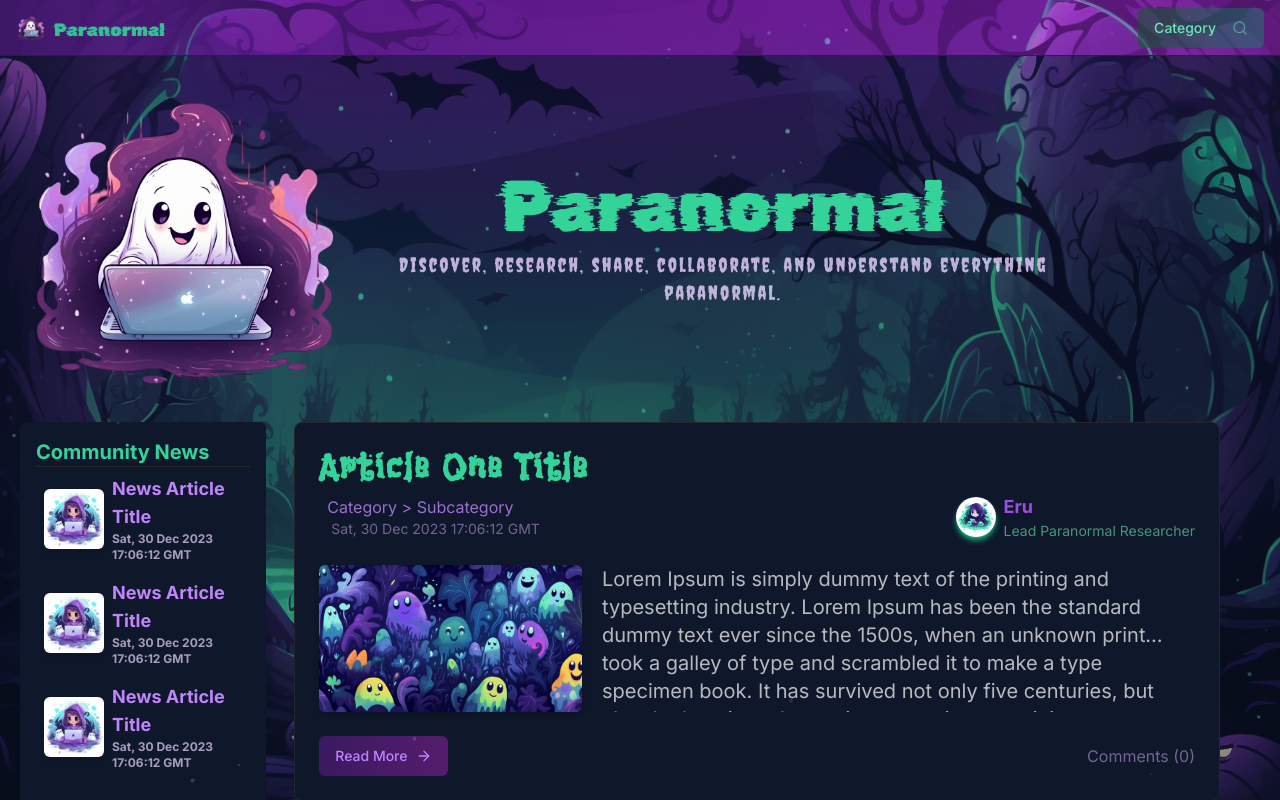
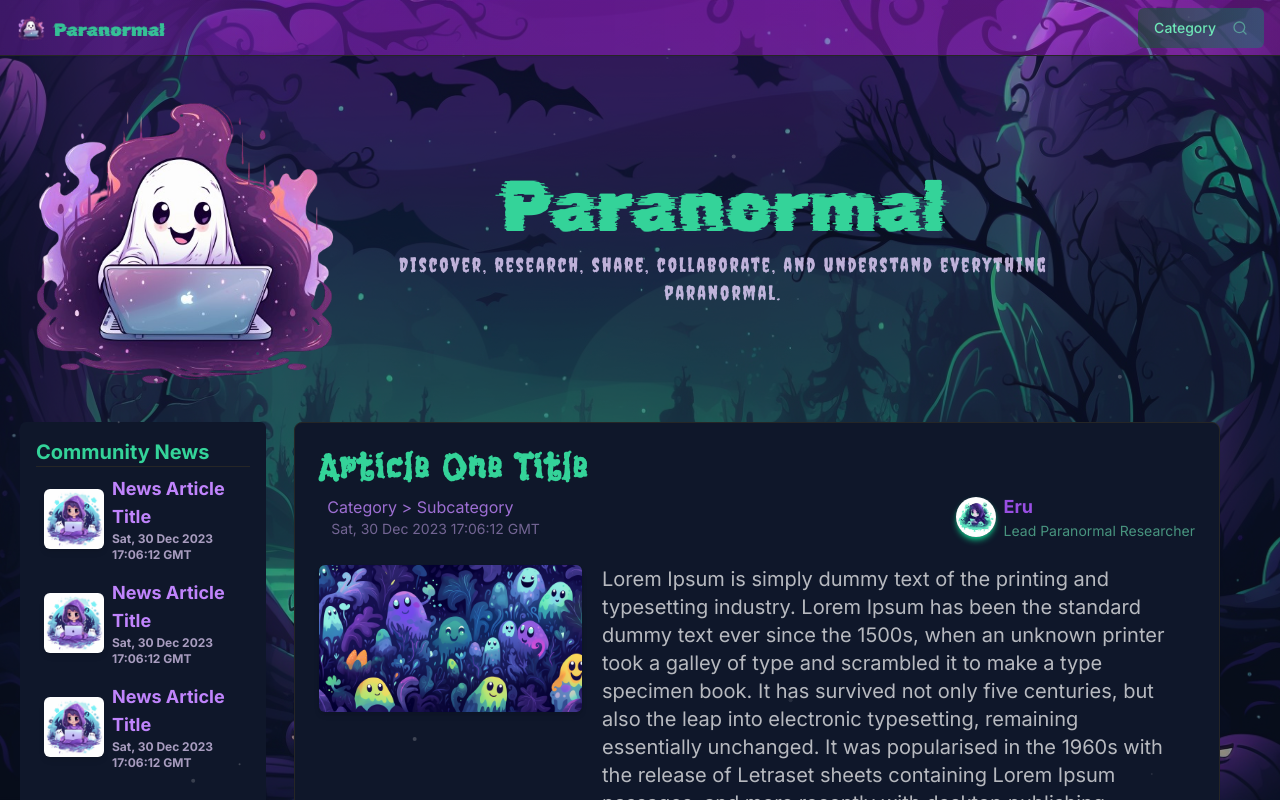
Before and after one commit to Triv2/spookyblog, a Next.js app: page / in a window 1280 px wide. Shown: the top 800 px of the page. Built offline with nearby package versions, Linux system fonts and the light colour scheme.

Commit message:
article card z-order fix

```diff
--- a/components/articles/article-card.tsx
+++ b/components/articles/article-card.tsx
@@ -57,7 +57,7 @@ const ArticleCard = ({
         <div className="md:w-[30%] flex items-center justify-start flex-col">
       <Image  className="rounded-md shadow-md w-auto h-auto"src="/article1.png" alt="articleone" width={250} height={250}/>
       </div>
-      <div className="md:w-[65%]  text-clip line-clamp-3 overflow-auto z-20">
+      <div className="md:w-[65%]   ">
       Lorem Ipsum is simply dummy text of the printing and typesetting industry.
       Lorem Ipsum has been the standard dummy text ever since the 1500s, when an unknown printer took a galley of type and scrambled it to make a type specimen book.
       It has survived not only five centuries, but also the leap into electronic typesetting, remaining essentially unchanged.
```
